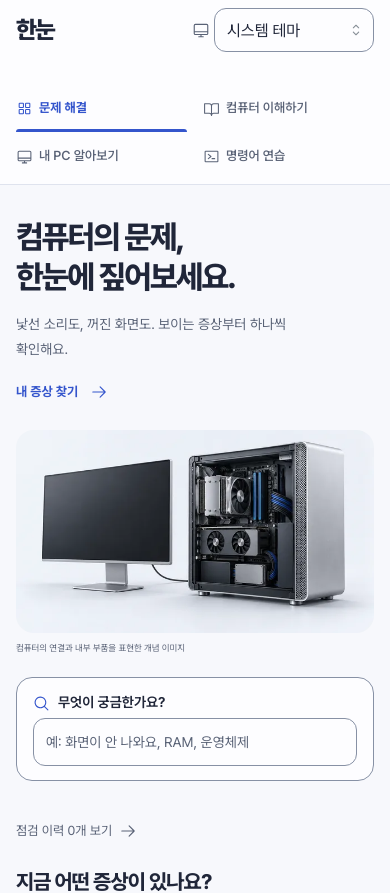
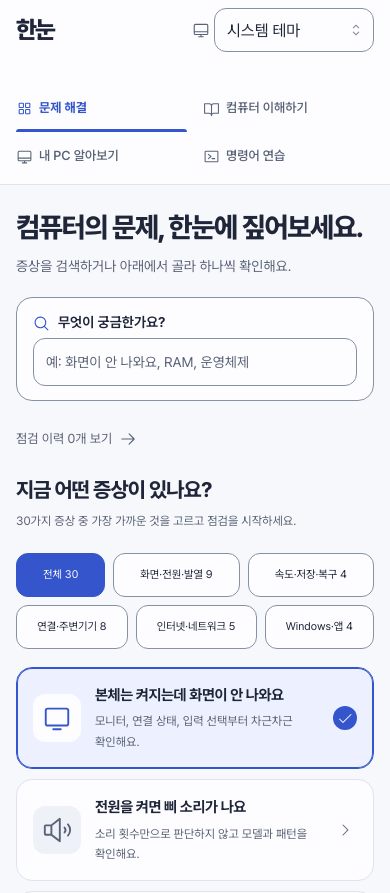
Before and after one commit to llvovll89/glance_project, a React (Vite) app: page / in a window 390 px wide. Shown: the top 893 px of the page. Built offline with nearby package versions, Linux system fonts and the light colour scheme.

Commit message:
ux: bring symptom search and selection into the first screen

```diff
--- a/src/App.tsx
+++ b/src/App.tsx
@@ -196,8 +196,9 @@ export default function App() {
   const currentGuide = guides.find(g => g.id === selected) ?? guides[0];
   return <MantineProvider theme={formTheme} defaultColorScheme="auto" forceColorScheme={theme === 'system' ? undefined : theme}><><a className="skip-link" href="#main">본문으로 이동</a>
     <header className="site-header"><div className="header-inner"><a href="#" className="brand" onClick={() => { setView('help'); setQuery(''); }}>한눈<span>컴퓨터 가이드</span></a><nav aria-label="주요 메뉴"><button aria-current={view === 'help' ? 'page' : undefined} onClick={() => { setView('help'); setQuery(''); }}><Icon name="SquaresFour" />문제 해결</button><button aria-current={view === 'learn' ? 'page' : undefined} onClick={() => { setView('learn'); setQuery(''); }}><Icon name="BookOpen" />컴퓨터 이해하기</button><button aria-current={view === 'pc' ? 'page' : undefined} onClick={() => { setView('pc'); setQuery(''); }}><Icon name="Desktop" />내 PC 알아보기</button><button aria-current={view === 'lab' ? 'page' : undefined} onClick={() => { setView('lab'); setQuery(''); }}><Icon name="TerminalWindow" />명령어 연습</button></nav><div className="theme-control"><Icon name={theme === 'dark' ? 'Moon' : theme === 'light' ? 'Sun' : 'Desktop'} /><Select className="theme-select" aria-label="화면 테마" value={theme} allowDeselect={false} data={[{ value: 'system', label: '시스템 테마' }, { value: 'light', label: '밝은 화면' }, { value: 'dark', label: '어두운 화면' }]} onChange={value => { if (value) setTheme(value as Theme); }}/></div></div></header>
-    <main id="main" className="page-shell">
-      <section className="hero" aria-labelledby="page-title"><div className="hero-copy"><h1 id="page-title">{view === 'help' ? <>컴퓨터의 문제,<br/>한눈에 짚어보세요.</> : view === 'pc' ? <>내 컴퓨터를,<br/>내 말로 알아가세요.</> : view === 'lab' ? <>명령어의 첫걸음,<br/>직접 눌러 익혀보세요.</> : <>컴퓨터 속 이야기를<br/>눈으로 이해하세요.</>}</h1><p>{view === 'help' ? '낯선 소리도, 꺼진 화면도. 보이는 증상부터 하나씩 확인해요.' : view === 'pc' ? '사양을 몰라도 괜찮아요. 확인하는 방법부터, 내 PC 기록까지 함께해요.' : view === 'lab' ? '낯선 검은 창도 차근차근. 가상 폴더에서 내 속도로 연습해요.' : '부품의 역할부터 운영체제와 셸까지. 눌러보고, 알아보고, 직접 확인해요.'}</p><a className="hero-link" href={view === 'help' ? '#symptoms' : view === 'pc' ? '#pc-title' : view === 'lab' ? '#lab-title' : '#learn-start'}>{view === 'help' ? '내 증상 찾기' : view === 'pc' ? '내 사양 기록하기' : view === 'lab' ? '명령어 연습 시작' : '기초 알아보기'}<Icon name="ArrowRight" /></a></div><figure className="hero-visual"><HardwareImage /><figcaption>컴퓨터의 연결과 내부 부품을 표현한 개념 이미지</figcaption></figure></section>
+    <main id="main" className={`page-shell ${view === 'help' ? 'help-page' : ''}`}>
+      {view === 'help' ? <section className="help-intro" aria-labelledby="page-title"><h1 id="page-title">컴퓨터의 문제, 한눈에 짚어보세요.</h1><p>증상을 검색하거나 아래에서 골라 하나씩 확인해요.</p></section> :
+      <section className="hero" aria-labelledby="page-title"><div className="hero-copy"><h1 id="page-title">{view === 'pc' ? <>내 컴퓨터를,<br/>내 말로 알아가세요.</> : view === 'lab' ? <>명령어의 첫걸음,<br/>직접 눌러 익혀보세요.</> : <>컴퓨터 속 이야기를<br/>눈으로 이해하세요.</>}</h1><p>{view === 'pc' ? '사양을 몰라도 괜찮아요. 확인하는 방법부터, 내 PC 기록까지 함께해요.' : view === 'lab' ? '낯선 검은 창도 차근차근. 가상 폴더에서 내 속도로 연습해요.' : '부품의 역할부터 운영체제와 셸까지. 눌러보고, 알아보고, 직접 확인해요.'}</p><a className="hero-link" href={view === 'pc' ? '#pc-title' : view === 'lab' ? '#lab-title' : '#learn-start'}>{view === 'pc' ? '내 사양 기록하기' : view === 'lab' ? '명령어 연습 시작' : '기초 알아보기'}<Icon name="ArrowRight" /></a></div><figure className="hero-visual"><HardwareImage /><figcaption>컴퓨터의 연결과 내부 부품을 표현한 개념 이미지</figcaption></figure></section>}
       <section className="search-section" aria-label="가이드 검색"><div className="search-heading"><Icon name="MagnifyingGlass" /><label htmlFor="search">무엇이 궁금한가요?</label></div><TextInput className="search-field" id="search" type="search" value={query} onChange={e => setQuery(e.target.value)} placeholder="예: 화면이 안 나와요, RAM, 운영체제" autoComplete="off" rightSection={query && <button className="icon-button" aria-label="검색어 지우기" onClick={() => setQuery('')}><Icon name="X" /></button>} rightSectionPointerEvents="all" rightSectionWidth={44}/><span className="search-scope">Windows PC 기초 가이드</span></section>
       {keyword ? <section className="results" aria-labelledby="result-title"><div className="section-heading"><h2 id="result-title">검색 결과</h2><p role="status">{filteredGuides.length + filteredTopics.length}개를 찾았어요.</p></div>{!filteredGuides.length && !filteredTopics.length && <div className="empty"><Icon name="MagnifyingGlass" /><h3>일치하는 가이드가 없어요.</h3><p>‘화면’, ‘비프음’, ‘RAM’처럼 짧은 단어로 다시 찾아보세요.</p><button className="button button-secondary" onClick={() => setQuery('')}>전체 가이드 보기</button></div>}<div className="result-list">{filteredGuides.map(g => <button className="result-row" key={g.id} onClick={() => openGuide(g.id)}><span className="result-symbol"><Icon name={guideIcon(g)} /></span><span><small>문제 해결</small><strong>{g.title}</strong><span>{g.summary}</span></span><Icon name="ArrowRight" /></button>)}{filteredTopics.map(t => <button className="result-row" key={t.id} onClick={() => setArticleId(t.id)}><span className="result-symbol"><Icon name={topicIcon(t)} /></span><span><small>{t.category}</small><strong>{t.title}</strong><span>{t.summary}</span></span><Icon name="ArrowRight" /></button>)}</div></section> : view === 'help' ? <>
         {savedProgress && <section className="resume-card" aria-label="이어서 점검"><div><span>이 브라우저에 저장된 점검</span><h2>{guides.find(guide => guide.id === savedProgress.guideId)?.title}</h2><p>{savedProgress.step + 1}번째 단계부터 이어갈 수 있어요. 사이트 데이터를 지우면 이 기록도 사라져요.</p></div><div className="resume-actions"><button type="button" className="button button-primary" onClick={() => openGuide(savedProgress.guideId)}>이어서 점검</button><button type="button" className="text-button" onClick={clearProgress}>기록 삭제</button></div></section>}
--- /dev/null
+++ b/src/entry-layout.css
@@ -0,0 +1,12 @@
+/* Search and symptoms are the first task on the help page. */
+.help-page .help-intro { margin: 4px 0 24px; }
+.help-intro h1 { font-size: clamp(26px, 3vw, 38px); font-weight: 780; line-height: 1.3; letter-spacing: -.05em; }
+.help-intro p { margin-top: 10px; font-size: 15px; line-height: 1.7; color: var(--muted); }
+.help-page .search-section { margin-bottom: 20px; }
+
+@media (max-width: 767px) {
+  .help-page .help-intro { margin: 0 0 18px; }
+  .help-intro h1 { max-width: 19ch; font-size: 28px; }
+  .help-intro p { font-size: 14px; }
+  .help-page .search-section { margin-bottom: 16px; }
+}
--- a/src/styles.css
+++ b/src/styles.css
@@ -5,6 +5,7 @@
 @import "./library.css";
 @import "./settings-visual.css";
 @import "./diagnosis-history.css";
+@import "./entry-layout.css";
 .result-question{min-width:0;margin:26px 0 0;padding:20px;border:1px solid var(--control-line);border-radius:var(--radius-control)}
 .result-question legend{padding:0 6px;font-size:15px;font-weight:700;line-height:1.6;max-width:100%;word-break:keep-all;overflow-wrap:anywhere}
 .result-question p,.result-question small{display:block;font-size:12px;line-height:1.8;color:var(--muted)}
```
